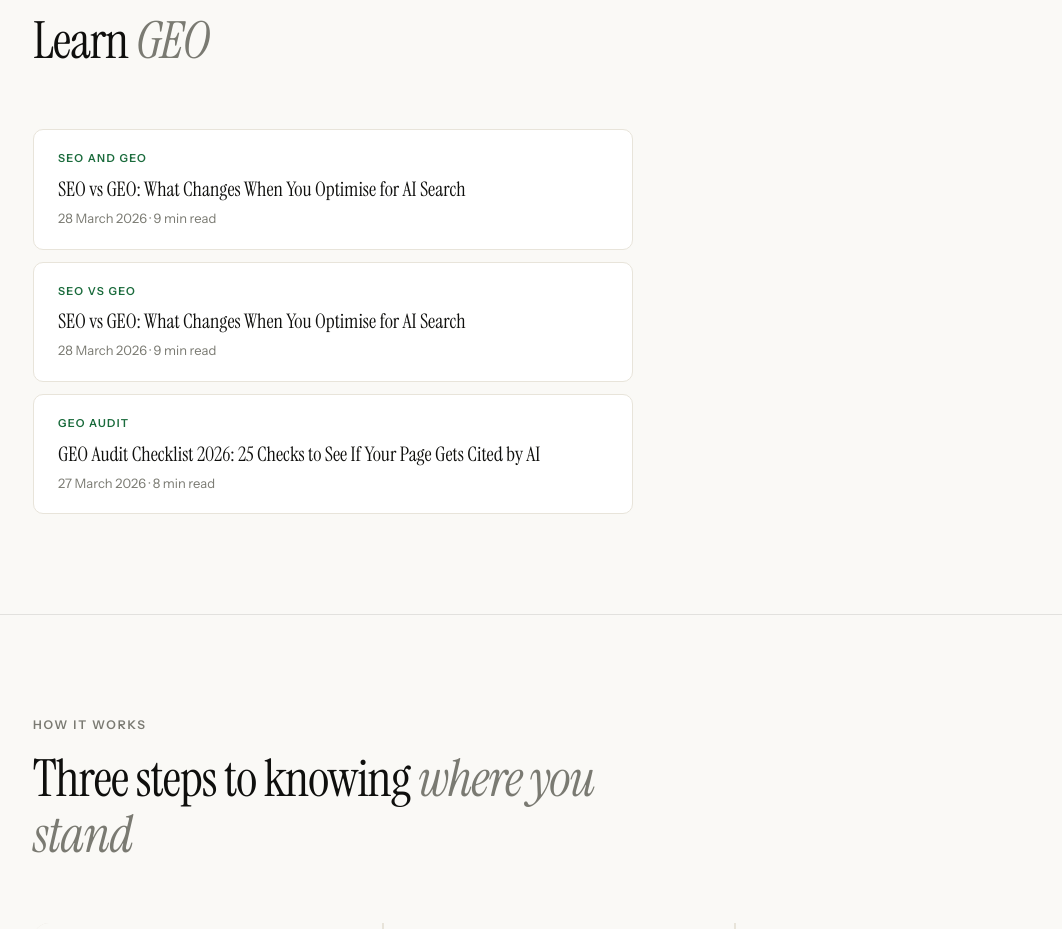
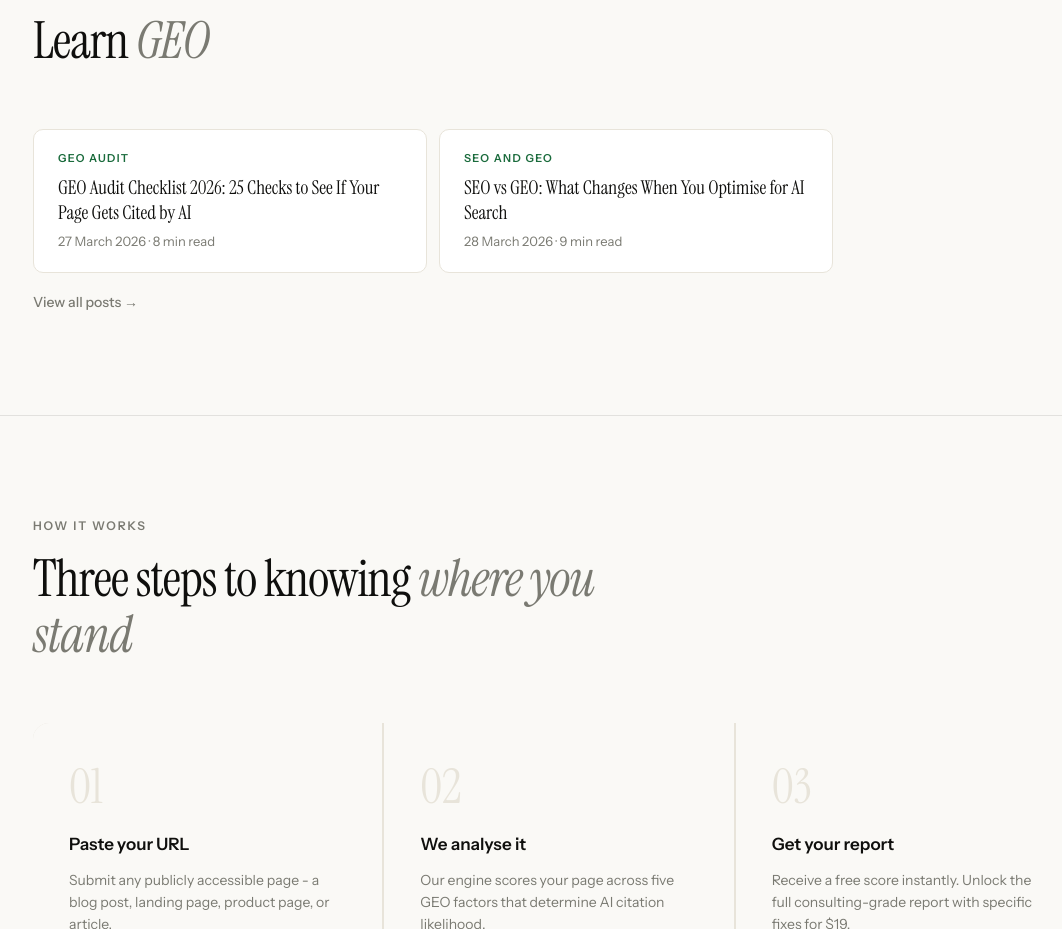
Before and after one commit to tirthshah02/geoanalysistool, a plain HTML site: page index.html in a window 1280 px wide. Shown: the part 1028-1957 px from the top of the page, without its empty margins (81-1143 px from the left). Drawn offline with Linux system fonts and the light colour scheme.

Commit message:
Update index.html

```diff
--- a/index.html
+++ b/index.html
@@ -547,22 +547,20 @@
 <section class="section" id="blog">
   <div class="section-label">From the blog</div>
   <h2 class="section-title">Learn <em>GEO</em></h2>
-  <div style="display:flex;flex-direction:column;gap:12px;max-width:600px">
+  <div style="display:grid;grid-template-columns:repeat(2,1fr);gap:12px;max-width:800px">
+    <a href="/blog/geo-audit-checklist.html" style="display:block;background:#fff;border:1px solid var(--paper3);border-radius:10px;padding:20px 24px;text-decoration:none;">
+      <div style="font-size:11px;font-weight:600;letter-spacing:0.12em;text-transform:uppercase;color:var(--green);margin-bottom:8px">GEO Audit</div>
+      <div style="font-family:'Instrument Serif',serif;font-size:19px;color:var(--ink);margin-bottom:6px;line-height:1.3">GEO Audit Checklist 2026: 25 Checks to See If Your Page Gets Cited by AI</div>
+      <div style="font-size:13px;color:var(--ink3)">27 March 2026 · 8 min read</div>
+    </a>
     <a href="/blog/seo-vs-geo.html" style="display:block;background:#fff;border:1px solid var(--paper3);border-radius:10px;padding:20px 24px;text-decoration:none;">
       <div style="font-size:11px;font-weight:600;letter-spacing:0.12em;text-transform:uppercase;color:var(--green);margin-bottom:8px">SEO and GEO</div>
-      <div style="font-family:'Instrument Serif',serif;font-size:20px;color:var(--ink);margin-bottom:6px;line-height:1.3">SEO vs GEO: What Changes When You Optimise for AI Search</div>
+      <div style="font-family:'Instrument Serif',serif;font-size:19px;color:var(--ink);margin-bottom:6px;line-height:1.3">SEO vs GEO: What Changes When You Optimise for AI Search</div>
       <div style="font-size:13px;color:var(--ink3)">28 March 2026 · 9 min read</div>
     </a>
-    <a href="/blog/seo-vs-geo.html" style="display:block;background:#fff;border:1px solid var(--paper3);border-radius:10px;padding:20px 24px;text-decoration:none;">
-      <div style="font-size:11px;font-weight:600;letter-spacing:0.12em;text-transform:uppercase;color:var(--green);margin-bottom:8px">SEO vs GEO</div>
-      <div style="font-family:'Instrument Serif',serif;font-size:20px;color:var(--ink);margin-bottom:6px;line-height:1.3">SEO vs GEO: What Changes When You Optimise for AI Search</div>
-      <div style="font-size:13px;color:var(--ink3)">28 March 2026 · 9 min read</div>
-    </a>
-    <a href="/blog/geo-audit-checklist.html" style="display:block;background:#fff;border:1px solid var(--paper3);border-radius:10px;padding:20px 24px;text-decoration:none;">
-      <div style="font-size:11px;font-weight:600;letter-spacing:0.12em;text-transform:uppercase;color:var(--green);margin-bottom:8px">GEO Audit</div>
-      <div style="font-family:'Instrument Serif',serif;font-size:20px;color:var(--ink);margin-bottom:6px;line-height:1.3">GEO Audit Checklist 2026: 25 Checks to See If Your Page Gets Cited by AI</div>
-      <div style="font-size:13px;color:var(--ink3)">27 March 2026 · 8 min read</div>
-    </a>
+  </div>
+  <div style="margin-top:16px">
+    <a href="/blog/" style="font-size:14px;color:var(--ink3);text-decoration:none;font-weight:500">View all posts →</a>
   </div>
 </section>
 
```
